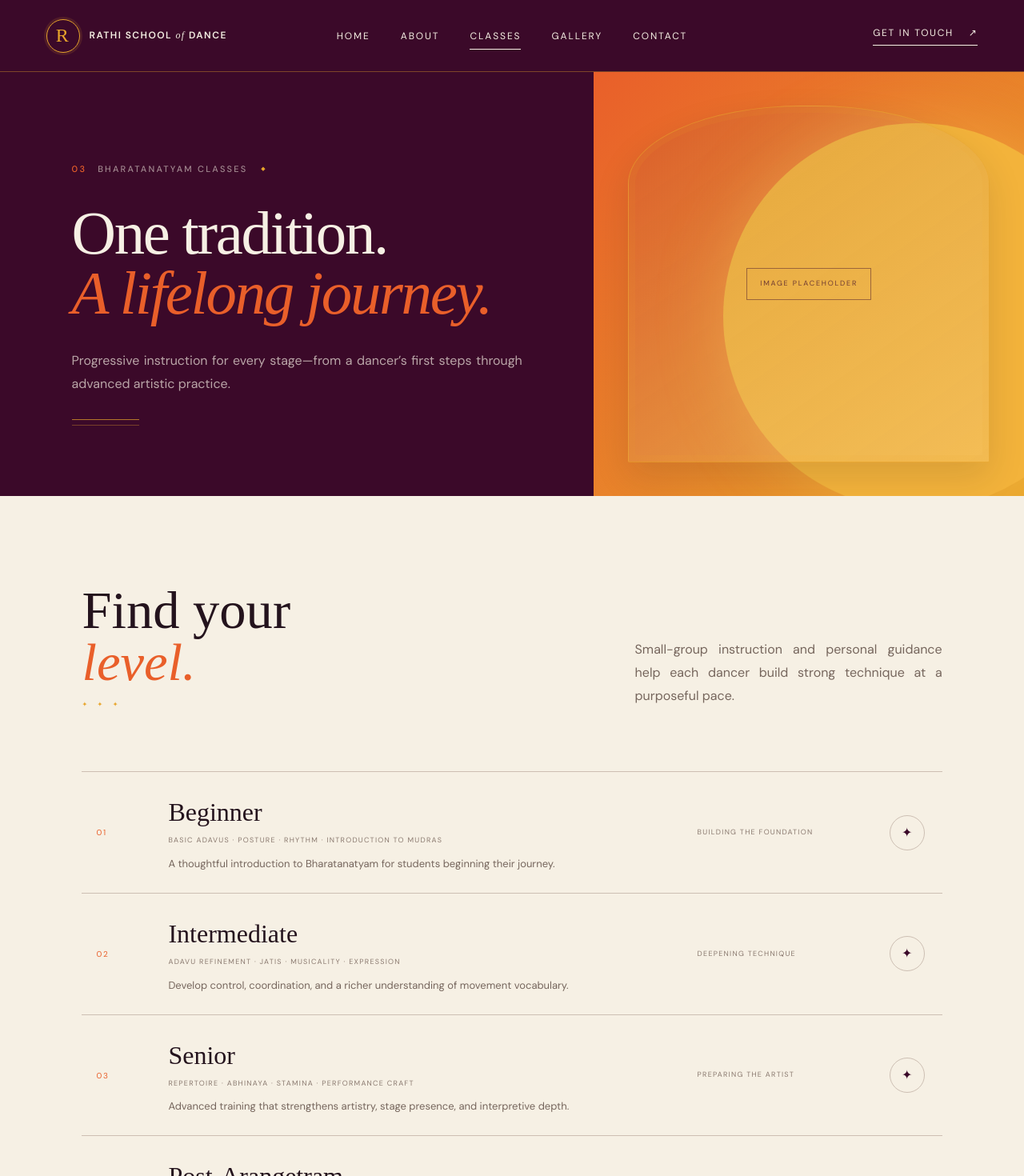
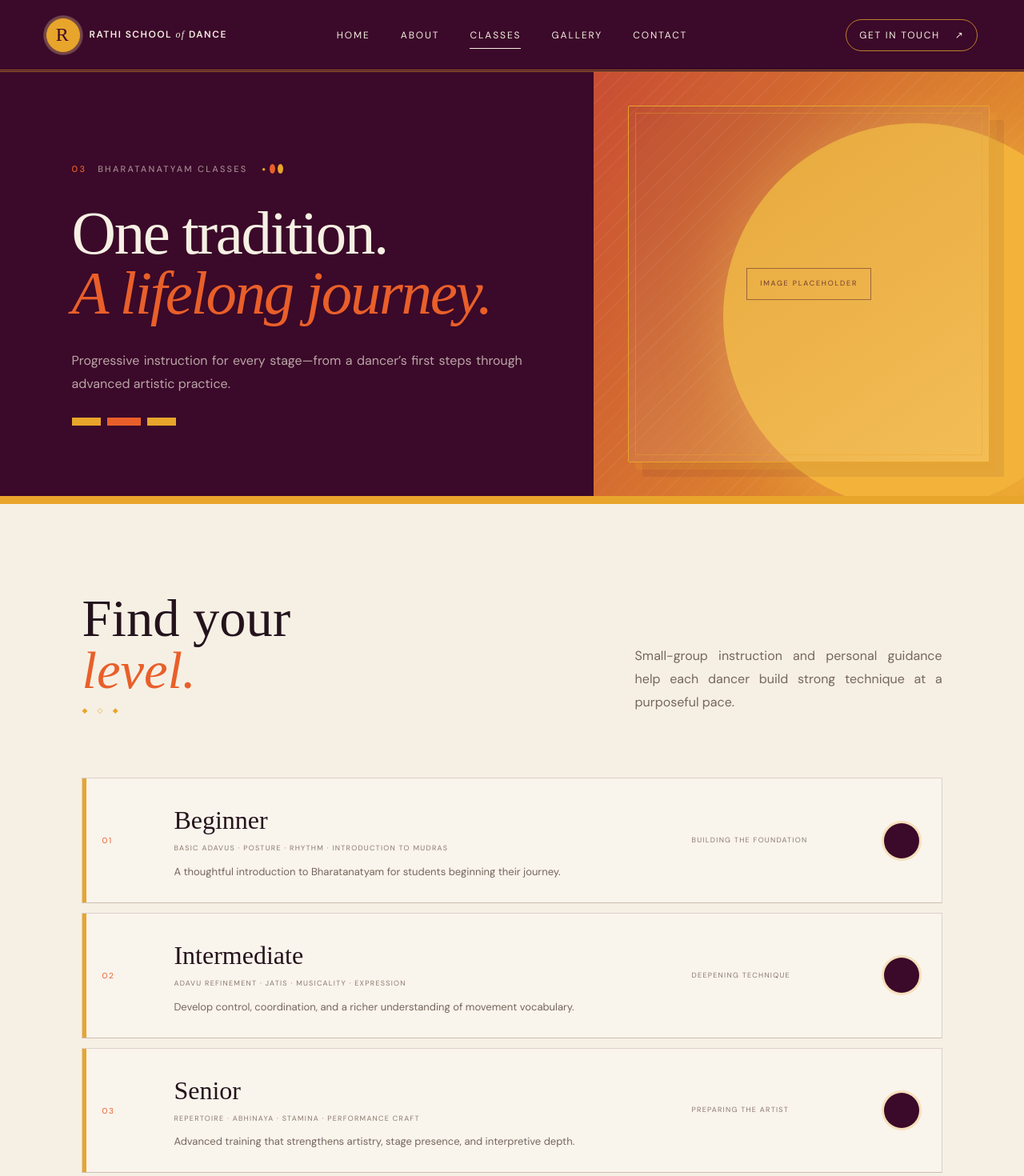
Before and after one commit to Aadhya-Sure/RathiSchoolofDance, a Next.js app: page /classes in a window 1280 px wide. Shown: the top 1470 px of the page at 80% size. Built offline with nearby package versions, Linux system fonts and the light colour scheme; a web font is replaced by a local one.

Commit message:
Apply silk and jewellery design direction

```diff
--- a/app/globals.css
+++ b/app/globals.css
@@ -169,28 +169,36 @@ h1 em,h2 em { color:var(--orange); font-weight:400; }
 .contact-form-wrap button { border:0; cursor:pointer; margin-top:6px; }
 .form-note { margin:0; color:rgba(246,240,228,.42); font-size:10px; line-height:1.6; }
 
-/* Temple Architecture design direction */
-.site-header { border-bottom-color:rgba(232,165,43,.38); }
-.brand-mark { border-color:var(--gold); box-shadow:0 0 0 3px rgba(232,165,43,.12); color:var(--gold); }
-.section-label:after { content:"◆"; margin-left:3px; color:var(--gold); font-size:7px; }
-.home-school-title { letter-spacing:-.045em; }
-.hero-copy:after,.page-hero-copy:after { content:""; width:84px; height:8px; margin-top:30px; border-top:1px solid rgba(232,165,43,.7); border-bottom:1px solid rgba(232,165,43,.35); }
-.button-primary { border:1px solid rgba(255,222,153,.65); box-shadow:inset 0 0 0 3px rgba(59,9,41,.12); }
-.text-link,.dark-link { border-bottom-color:var(--gold); }
-.image-frame,.page-image,.about-image-placeholder,.bharatanatyam-placeholder,.pandanallur-placeholder,.director-portrait,.album-image { border-color:rgba(232,165,43,.58); border-radius:48% 48% 2px 2px / 22% 22% 2px 2px; box-shadow:inset 0 0 0 8px rgba(232,165,43,.08),0 18px 45px rgba(36,19,29,.12); }
-.image-frame { inset:7% 8% 7% 3%; }
-.bharatanatyam-intro,.pandanallur-section,.director,.albums,.classes { position:relative; }
-.bharatanatyam-intro:after,.director:after,.albums:after,.classes:after { content:""; position:absolute; left:8vw; right:8vw; bottom:24px; height:7px; border-top:1px solid rgba(59,9,41,.2); border-bottom:1px solid rgba(232,165,43,.48); pointer-events:none; }
-.pandanallur-section:after { content:""; position:absolute; left:8vw; right:8vw; bottom:24px; height:7px; border-top:1px solid rgba(232,165,43,.5); border-bottom:1px solid rgba(246,240,228,.13); pointer-events:none; }
-.bharatanatyam-copy h2,.pandanallur-copy h2,.director-copy h2,.albums-heading h2,.classes-top h2 { position:relative; padding-bottom:24px; }
-.bharatanatyam-copy h2:after,.pandanallur-copy h2:after,.director-copy h2:after,.albums-heading h2:after,.classes-top h2:after { content:"✦  ✦  ✦"; position:absolute; left:0; bottom:0; color:var(--gold); font-family:"DM Sans",sans-serif; font-size:8px; letter-spacing:.65em; }
-.class-list article { padding-left:18px; padding-right:18px; transition:background .25s ease; }
-.class-list article:hover { background:rgba(232,165,43,.07); }
-.round-arrow { border-color:var(--gold); color:var(--gold); }
-.album { padding-left:18px; padding-right:18px; }
-.album:nth-child(even) { background:rgba(232,165,43,.045); }
-.contact-form-wrap { border:1px solid rgba(232,165,43,.6); box-shadow:inset 0 0 0 7px rgba(232,165,43,.07); }
-.contact-details dl { border-top-color:var(--gold); }
+/* Silk and Jewellery design direction */
+.site-header { border-bottom:3px double rgba(232,165,43,.55); }
+.brand-mark { border-color:var(--gold); background:var(--gold); color:var(--plum); box-shadow:0 0 0 3px rgba(232,165,43,.18),0 0 0 4px rgba(246,240,228,.18); }
+.section-label:after { content:"●"; margin-left:4px; color:var(--gold); font-size:8px; box-shadow:10px 0 0 var(--orange),20px 0 0 var(--gold); border-radius:50%; }
+.hero-visual,.page-hero-art { background-image:repeating-linear-gradient(135deg,rgba(255,255,255,.06) 0,rgba(255,255,255,.06) 1px,transparent 1px,transparent 14px),linear-gradient(120deg,#c84d33,#eaa42c); }
+.home-school-title { letter-spacing:-.04em; }
+.hero-copy:after,.page-hero-copy:after { content:""; width:130px; height:10px; margin-top:28px; background:linear-gradient(90deg,var(--gold) 0 28%,transparent 28% 34%,var(--orange) 34% 66%,transparent 66% 72%,var(--gold) 72%); }
+.button { min-width:205px; padding:15px 24px; border-radius:999px; border:1px solid var(--gold); box-shadow:inset 0 0 0 3px rgba(255,255,255,.16),0 8px 24px rgba(36,19,29,.14); }
+.button-primary { background:var(--gold); color:var(--plum); }
+.button:hover { transform:translateY(-3px); box-shadow:inset 0 0 0 3px rgba(255,255,255,.2),0 12px 28px rgba(36,19,29,.2); }
+.button span { width:25px; height:25px; display:grid; place-items:center; border-radius:50%; background:rgba(59,9,41,.12); }
+.header-cta { padding:10px 16px; border:1px solid rgba(232,165,43,.75); border-radius:999px; }
+.text-link,.dark-link { padding:10px 0; border:0; color:inherit; }
+.text-link span,.dark-link span { display:inline-grid; width:28px; height:28px; margin-left:12px; place-items:center; border:1px solid var(--gold); border-radius:50%; color:var(--gold); }
+.image-frame,.page-image,.about-image-placeholder,.bharatanatyam-placeholder,.pandanallur-placeholder,.director-portrait,.album-image { border:1px solid var(--gold); border-radius:2px; outline:1px solid rgba(232,165,43,.42); outline-offset:-10px; box-shadow:9px 9px 0 rgba(232,165,43,.18),18px 18px 0 rgba(59,9,41,.08); }
+.bharatanatyam-intro,.director,.albums,.classes { border-top:10px solid var(--gold); }
+.pandanallur-section,.about-school-hero { border-top:10px solid var(--orange); }
+.bharatanatyam-copy h2,.pandanallur-copy h2,.director-copy h2,.albums-heading h2,.classes-top h2 { position:relative; padding-bottom:22px; }
+.bharatanatyam-copy h2:after,.pandanallur-copy h2:after,.director-copy h2:after,.albums-heading h2:after,.classes-top h2:after { content:"◆  ◇  ◆"; position:absolute; left:0; bottom:0; color:var(--gold); font-family:"DM Sans",sans-serif; font-size:9px; letter-spacing:.55em; }
+.class-list { display:grid; gap:12px; border-top:0; }
+.class-list article { padding:28px 24px; border:1px solid rgba(59,9,41,.15); background:rgba(255,255,255,.28); box-shadow:inset 5px 0 0 var(--gold); transition:transform .25s ease,box-shadow .25s ease; }
+.class-list article:hover { transform:translateX(5px); box-shadow:inset 5px 0 0 var(--orange),0 10px 26px rgba(36,19,29,.08); }
+.round-arrow { border:0; background:var(--plum); color:var(--gold); box-shadow:0 0 0 3px rgba(232,165,43,.25); }
+.album { margin:12px 0; padding:34px 28px; border:1px solid rgba(59,9,41,.12); background:rgba(255,255,255,.22); }
+.album:nth-child(even) { box-shadow:inset 6px 0 0 var(--orange); }
+.album:nth-child(odd) { box-shadow:inset 6px 0 0 var(--gold); }
+.album-status { padding:9px 14px; border:1px solid var(--gold); border-radius:999px; }
+.contact-form-wrap { border:1px solid var(--gold); box-shadow:inset 0 0 0 8px rgba(232,165,43,.1),12px 12px 0 rgba(232,165,43,.18); }
+.contact-form-wrap .button { border:1px solid var(--gold); background:var(--gold); color:var(--plum); }
+.contact-details dl { border-top:3px double var(--gold); }
 footer { padding:95px 8vw 30px; background:var(--orange); color:white; text-align:center; }
 .footer-brand { display:flex; flex-direction:column; align-items:center; gap:28px; }
 .footer-brand h2 { font-size:clamp(50px,6vw,88px); }
```
